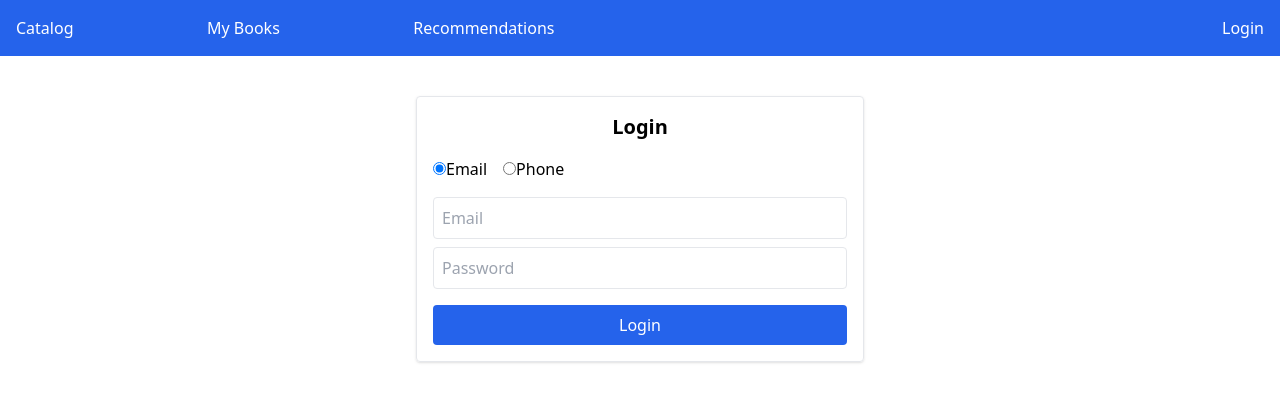
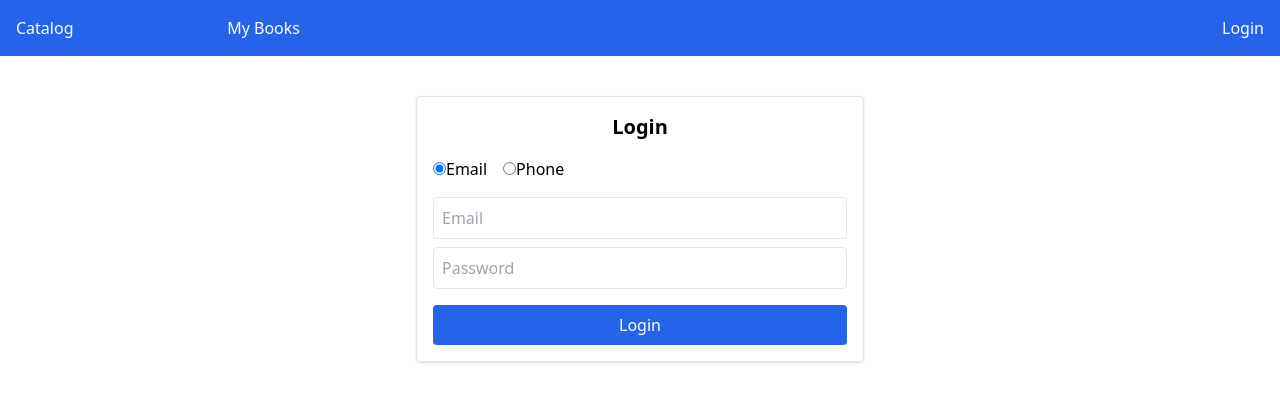
Before and after one commit to bookerflykidslibrary/bookerfly_6june_2025, a React (Create React App) app: page /login in a window 1280 px wide. Shown: the top 402 px of the page. Built offline with nearby package versions, Linux system fonts and the light colour scheme.

Commit message:
Made test changes

```diff
--- a/src/components/Navbar.jsx
+++ b/src/components/Navbar.jsx
@@ -16,7 +16,7 @@ export default function Navbar({ user }) {
         <Link to="/my-books" className="hover:underline">My Books</Link>
       </div>
       <div className="space-x-4">
-        <Link to="/recommendations" className="hover:underline">Recommendations</Link>
+        {user?.email === 'vkansal12@gmail.com' && <Link to="/recommendations" className="hover:underline">Test Page</Link>}
       </div>
       <div  className="space-x-4">
         {user?.email === 'vkansal12@gmail.com' && <Link to="/admin/add-book" className="hover:underline">Add a Book</Link>}
--- a/src/pages/Recommendations.jsx
+++ b/src/pages/Recommendations.jsx
@@ -21,7 +21,7 @@ export default function AdminCustomerEditor({ user }) {
     const fetchDefaultCustomers = async () => {
       const { data, error } = await supabase
         .from('customerinfo')
-        .select('CustomerID, CustomerName, Membership, MembershipEndDate')
+        .select('CustomerID, CustomerName, StartDate, EndDate')
         .order('CustomerID', { ascending: true })
         .limit(20);
 
```
